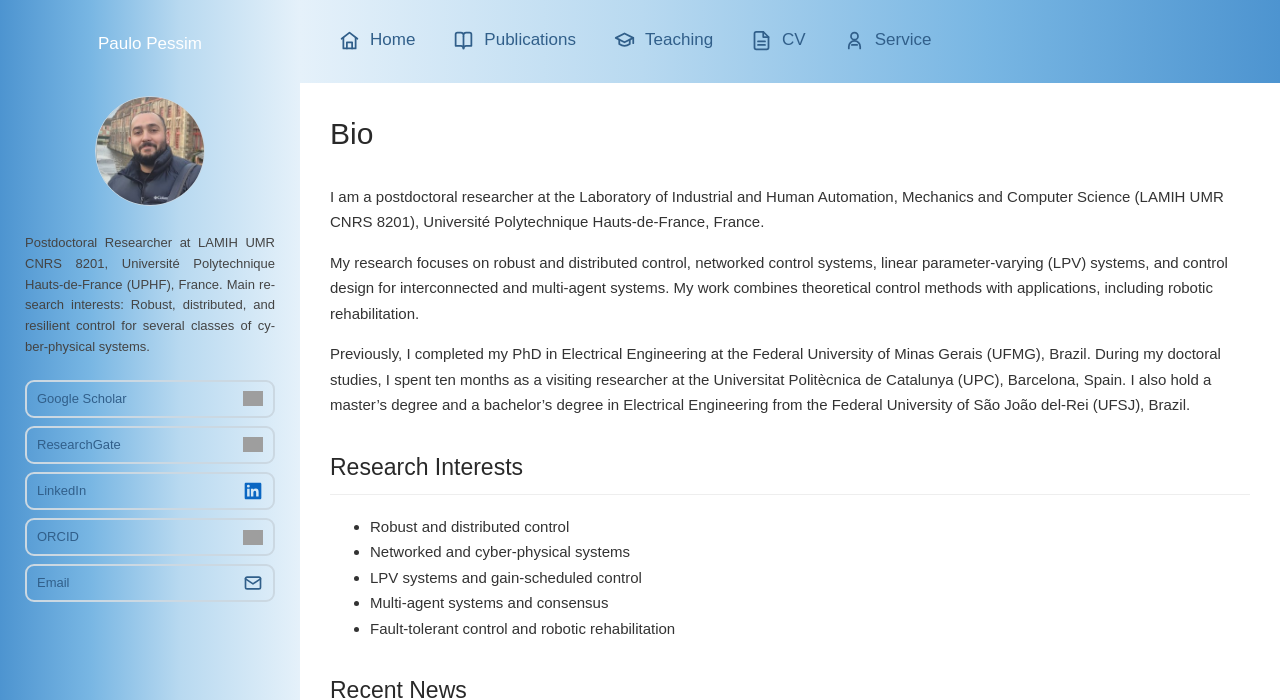
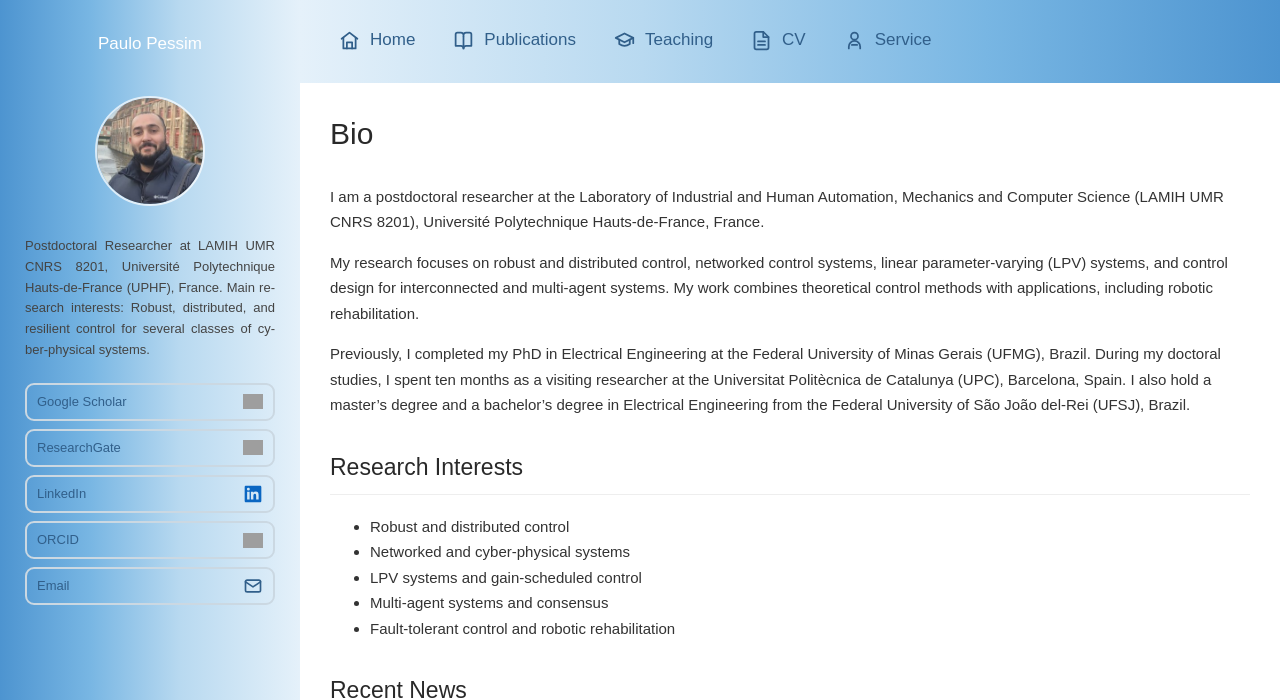
Before and after one commit to ppessim/ppessim.github.io, a Jekyll site: the page built from index.md, in a window 1280 px wide. Shown: the top 700 px of the page. Built offline with Jekyll 4.4.1, drawn with Linux system fonts in a browser that asks for light colours; grey boxes are pictures that could not be loaded.

Commit message:
Update style.css

```diff
--- a/assets/css/style.css
+++ b/assets/css/style.css
@@ -94,11 +94,16 @@ body {
   height: 110px;
   min-width: 110px;
   min-height: 110px;
+  max-width: none;
+  max-height: none;
   flex: 0 0 110px;
-  margin: 0 auto 15px;
+  margin: 0 auto 18px;
+  padding: 0;
+  box-sizing: border-box;
   border-radius: 50%;
   object-fit: cover;
-  border: 1px solid #cbd8e2;
+  object-position: center;
+  border: 2px solid rgba(255, 255, 255, 0.7);
 }
 
 .sidebar h1 {
```
